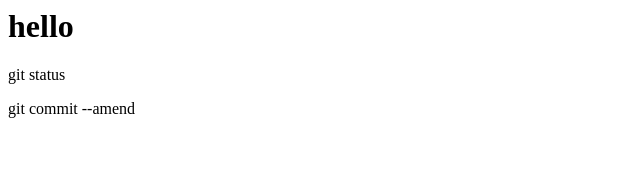
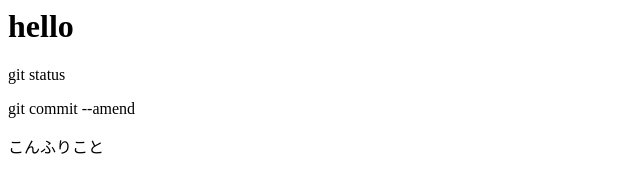
Before and after one commit to taq2020/git.newbie, a plain HTML site: page index.html in a window 1280 px wide. Shown: the full height of the page, 0-640 px from the left. Drawn offline with Linux system fonts and the light colour scheme.

Commit message:
こんふりくとを追記

```diff
--- a/index.html
+++ b/index.html
@@ -1,3 +1,4 @@
 <h1>hello</h1>
 <p>git status</p>
 <p>git commit --amend</p>
+<p>こんふりこと</p>
```
